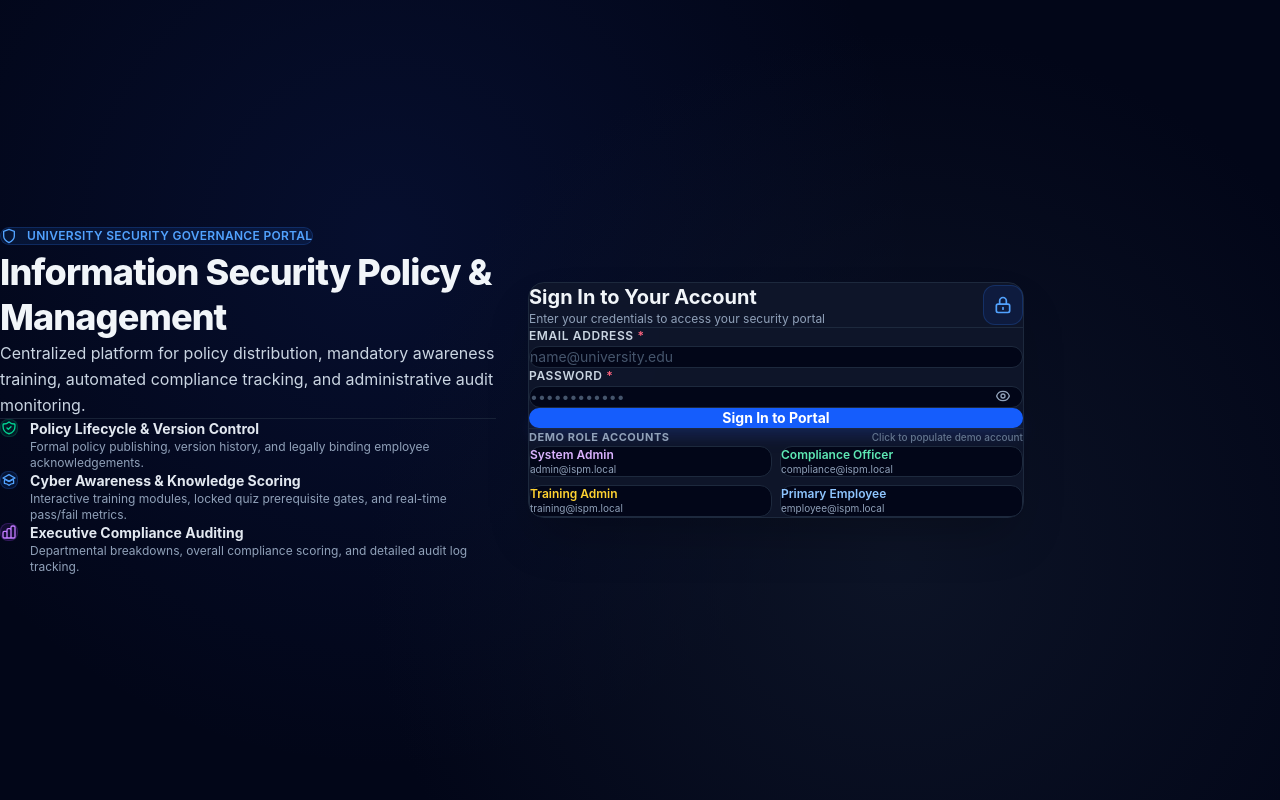
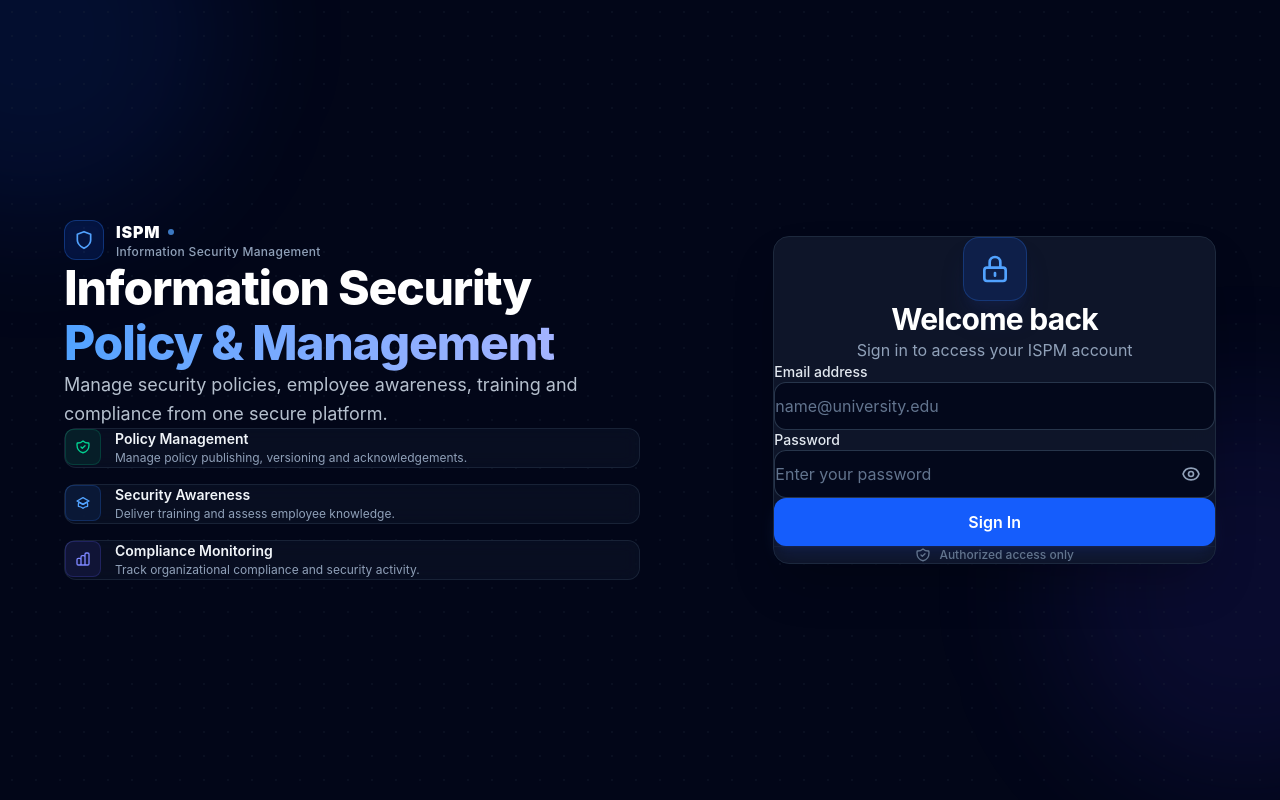
Before and after one commit to wickramaarachchi-er/Student-Management-System, a React (Vite) app in the folder ISPM-System/frontend/: page /login in a window 1280 px wide. Built offline with nearby package versions, Linux system fonts and the light colour scheme.

Commit message:
Update LoginPage.jsx

```diff
--- a/ISPM-System/frontend/src/pages/LoginPage.jsx
+++ b/ISPM-System/frontend/src/pages/LoginPage.jsx
@@ -1,6 +1,6 @@
 /**
  * pages/LoginPage.jsx
- * Enterprise authentication layout for the ISPM Platform.
+ * Enterprise authentication layout for the Information Security Policy & Management System (ISPM).
  */
 import { useState } from 'react';
 import { useNavigate, useLocation } from 'react-router-dom';
@@ -57,119 +57,183 @@
     }
   };
 
-  const fillCredentials = (demoEmail) => {
-    setEmail(demoEmail);
-    setPassword('Ispm@Dev2024!');
-    setErrorMessage('');
-    setFieldErrors({});
-  };
+  return (
+    <main className="min-h-screen bg-slate-950 text-slate-100 flex items-center justify-center p-5 sm:p-8 lg:p-12 relative overflow-hidden font-sans select-none sm:select-auto">
+      {/* Background Decorative Security Treatments */}
+      <div
+        aria-hidden="true"
+        className="absolute -top-40 -left-40 w-96 h-96 bg-blue-600/10 rounded-full blur-3xl pointer-events-none"
+      />
+      <div
+        aria-hidden="true"
+        className="absolute top-1/2 -right-40 w-96 h-96 bg-indigo-600/10 rounded-full blur-3xl pointer-events-none"
+      />
+      <div
+        aria-hidden="true"
+        className="absolute inset-0 bg-[radial-gradient(#1e293b_1px,transparent_1px)] [background-size:24px_24px] opacity-25 pointer-events-none"
+      />
 
-  return (
-    <div className="min-h-screen bg-slate-950 flex flex-col justify-center py-8 px-4 sm:px-6 lg:px-8 font-sans relative overflow-hidden">
-      {/* Background Subtle Security Pattern Grid */}
-      <div className="absolute inset-0 bg-[radial-gradient(circle_at_30%_30%,rgba(30,64,175,0.15),transparent_50%)] pointer-events-none" />
-      <div className="absolute inset-0 bg-[radial-gradient(circle_at_70%_70%,rgba(15,23,42,0.8),transparent_50%)] pointer-events-none" />
+      <div className="max-w-6xl w-full mx-auto grid grid-cols-1 lg:grid-cols-12 gap-10 lg:gap-14 xl:gap-16 items-center relative z-10 py-8 sm:py-12 my-auto">
 
-      <div className="max-w-5xl w-full mx-auto grid grid-cols-1 lg:grid-cols-12 gap-8 items-center relative z-10">
+        {/* ============================================================
+            LEFT SIDE: Product Introduction & Capabilities (Preserved)
+            ============================================================ */}
+        <section
+          aria-label="Product Information"
+          className="lg:col-span-7 flex flex-col justify-center space-y-6 sm:space-y-8 lg:pr-4"
+        >
+          {/* Brand Mark */}
+          <div className="inline-flex items-center gap-3">
+            <div className="w-10 h-10 rounded-xl bg-blue-600/15 border border-blue-500/30 flex items-center justify-center text-blue-400 shadow-inner">
+              <Icon name="shield" className="w-5 h-5" />
+            </div>
+            <div>
+              <div className="text-base font-black tracking-wider text-white uppercase flex items-center gap-2">
+                ISPM
+                <span className="w-1.5 h-1.5 rounded-full bg-blue-400 animate-pulse" />
+              </div>
+              <div className="text-xs font-medium text-slate-400 tracking-wide">
+                Information Security Management
+              </div>
+            </div>
+          </div>
 
-        {/* Left Branding / Overview Panel (Desktop Only or Top on Mobile) */}
-        <div className="lg:col-span-6 flex flex-col justify-between space-y-8 pr-0 lg:pr-6">
-          <div>
-            <div className="inline-flex items-center gap-2.5 px-3 py-1.5 rounded-full bg-blue-500/10 border border-blue-500/20 text-blue-400 text-xs font-semibold tracking-wide uppercase mb-6">
-              <Icon name="shield" className="w-4 h-4" />
-              <span>University Security Governance Portal</span>
-            </div>
-
-            <h1 className="text-3xl sm:text-4xl font-extrabold text-slate-100 tracking-tight leading-tight">
-              Information Security Policy & Management
+          {/* Main Headline */}
+          <div className="space-y-3 sm:space-y-4">
+            <h1 className="text-2xl sm:text-4xl lg:text-5xl font-extrabold text-white tracking-tight leading-snug sm:leading-[1.15]">
+              Information Security <br className="hidden sm:block" />
+              <span className="text-transparent bg-clip-text bg-gradient-to-r from-blue-400 to-indigo-300">
+                Policy & Management
+              </span>
             </h1>
-            <p className="mt-3 text-base text-slate-300 leading-relaxed">
-              Centralized platform for policy distribution, mandatory awareness training, automated compliance tracking, and administrative audit monitoring.
+            <p className="text-sm sm:text-base lg:text-lg text-slate-300/90 max-w-xl leading-relaxed font-normal">
+              Manage security policies, employee awareness, training and compliance from one secure platform.
             </p>
           </div>
 
-          {/* Key Platform Capabilities List */}
-          <div className="space-y-4 pt-2 border-t border-slate-800/80">
-            <div className="flex items-start gap-3">
-              <div className="p-2 rounded-lg bg-emerald-500/10 text-emerald-400 border border-emerald-500/20 shrink-0 mt-0.5">
+          {/* 3 Concise Capability Items */}
+          <div className="hidden sm:grid grid-cols-1 gap-4 pt-2 max-w-xl">
+            {/* Capability 1: Policy Management */}
+            <div className="flex items-start gap-3.5 p-4 rounded-xl bg-slate-900/50 border border-slate-800/80 backdrop-blur-sm hover:border-slate-700/80 transition-colors">
+              <div className="w-9 h-9 rounded-lg bg-emerald-500/10 border border-emerald-500/20 text-emerald-400 flex items-center justify-center shrink-0 mt-0.5">
                 <Icon name="shield-check" className="w-4 h-4" />
               </div>
               <div>
-                <h4 className="text-sm font-bold text-slate-200">Policy Lifecycle & Version Control</h4>
-                <p className="text-xs text-slate-400">Formal policy publishing, version history, and legally binding employee acknowledgements.</p>
+                <h2 className="text-sm font-semibold text-slate-100">Policy Management</h2>
+                <p className="text-xs text-slate-400 mt-0.5 leading-normal">
+                  Manage policy publishing, versioning and acknowledgements.
+                </p>
               </div>
             </div>
 
-            <div className="flex items-start gap-3">
-              <div className="p-2 rounded-lg bg-blue-500/10 text-blue-400 border border-blue-500/20 shrink-0 mt-0.5">
+            {/* Capability 2: Security Awareness */}
+            <div className="flex items-start gap-3.5 p-4 rounded-xl bg-slate-900/50 border border-slate-800/80 backdrop-blur-sm hover:border-slate-700/80 transition-colors">
+              <div className="w-9 h-9 rounded-lg bg-blue-500/10 border border-blue-500/20 text-blue-400 flex items-center justify-center shrink-0 mt-0.5">
                 <Icon name="academic-cap" className="w-4 h-4" />
               </div>
               <div>
-                <h4 className="text-sm font-bold text-slate-200">Cyber Awareness & Knowledge Scoring</h4>
-                <p className="text-xs text-slate-400">Interactive training modules, locked quiz prerequisite gates, and real-time pass/fail metrics.</p>
+                <h2 className="text-sm font-semibold text-slate-100">Security Awareness</h2>
+                <p className="text-xs text-slate-400 mt-0.5 leading-normal">
+                  Deliver training and assess employee knowledge.
+                </p>
               </div>
             </div>
 
-            <div className="flex items-start gap-3">
-              <div className="p-2 rounded-lg bg-purple-500/10 text-purple-400 border border-purple-500/20 shrink-0 mt-0.5">
+            {/* Capability 3: Compliance Monitoring */}
+            <div className="flex items-start gap-3.5 p-4 rounded-xl bg-slate-900/50 border border-slate-800/80 backdrop-blur-sm hover:border-slate-700/80 transition-colors">
+              <div className="w-9 h-9 rounded-lg bg-indigo-500/10 border border-indigo-500/20 text-indigo-400 flex items-center justify-center shrink-0 mt-0.5">
                 <Icon name="chart" className="w-4 h-4" />
               </div>
               <div>
-                <h4 className="text-sm font-bold text-slate-200">Executive Compliance Auditing</h4>
-                <p className="text-xs text-slate-400">Departmental breakdowns, overall compliance scoring, and detailed audit log tracking.</p>
+                <h2 className="text-sm font-semibold text-slate-100">Compliance Monitoring</h2>
+                <p className="text-xs text-slate-400 mt-0.5 leading-normal">
+                  Track organizational compliance and security activity.
+                </p>
               </div>
             </div>
           </div>
-        </div>
+        </section>
 
-        {/* Right Authentication Form Panel */}
-        <div className="lg:col-span-6">
-          <div className="bg-slate-900/95 border border-slate-800 rounded-2xl shadow-2xl p-6 sm:p-8 backdrop-blur-md">
+        {/* ============================================================
+            RIGHT SIDE: Clean, Spacious, Normal-Spread Login Card
+            ============================================================ */}
+        <section
+          aria-label="User Authentication"
+          className="lg:col-span-5 flex justify-center w-full"
+        >
+          <div className="w-full max-w-[460px] bg-slate-900/95 border border-slate-800 rounded-2xl shadow-2xl p-8 sm:p-10 backdrop-blur-xl">
 
-            <div className="flex items-center justify-between pb-6 mb-6 border-b border-slate-800">
-              <div>
-                <h2 className="text-xl font-bold text-slate-100">Sign In to Your Account</h2>
-                <p className="text-xs text-slate-400 mt-1">Enter your credentials to access your security portal</p>
-              </div>
-              <div className="w-10 h-10 rounded-xl bg-blue-600/10 border border-blue-500/20 flex items-center justify-center text-blue-400 shrink-0">
-                <Icon name="lock" className="w-5 h-5" />
+            {/* Top Security Icon */}
+            <div className="flex justify-center mb-6">
+              <div className="w-16 h-16 rounded-2xl bg-blue-600/15 border border-blue-500/25 flex items-center justify-center text-blue-400 shadow-xl shadow-blue-950/40">
+                <Icon name="lock" className="w-8 h-8" />
               </div>
             </div>
 
+            {/* Title Section with 32px bottom space */}
+            <div className="text-center mb-8">
+              <h2 className="text-2xl sm:text-[30px] font-bold text-white tracking-tight leading-tight">
+                Welcome back
+              </h2>
+              <p className="text-sm sm:text-base text-slate-400 mt-2 font-normal">
+                Sign in to access your ISPM account
+              </p>
+            </div>
+
+            {/* Error Message Alert */}
             {errorMessage && (
-              <div role="alert" className="mb-5 p-3.5 rounded-xl bg-rose-950/60 border border-rose-800/80 text-rose-200 text-xs flex items-start gap-3">
+              <div
+                role="alert"
+                className="mb-6 p-4 rounded-xl bg-rose-950/50 border border-rose-800/70 text-rose-200 text-xs sm:text-sm flex items-start gap-3 animate-in fade-in duration-200"
+              >
                 <Icon name="close" className="w-4 h-4 text-rose-400 shrink-0 mt-0.5" />
-                <div className="flex-1 font-medium">{errorMessage}</div>
+                <span className="flex-1 font-medium">{errorMessage}</span>
               </div>
             )}
 
-            <form onSubmit={handleSubmit} noValidate className="space-y-4">
-              <div>
-                <label htmlFor="email" className="block text-xs font-semibold text-slate-300 uppercase tracking-wider mb-1.5">
-                  Email Address <span className="text-rose-400">*</span>
+            {/* Main Form with Explicit space-y-6 */}
+            <form onSubmit={handleSubmit} noValidate className="flex flex-col space-y-6">
+
+              {/* Form Group 1: Email Address */}
+              <div className="flex flex-col">
+                <label
+                  htmlFor="email"
+                  className="block text-sm font-medium text-slate-200 mb-2"
+                >
+                  Email address
                 </label>
-                <input
-                  id="email"
-                  name="email"
-                  type="email"
-                  autoComplete="email"
-                  disabled={isSubmitting}
-                  value={email}
-                  onChange={(e) => {
-                    setEmail(e.target.value);
-                    if (fieldErrors.email) setFieldErrors({ ...fieldErrors, email: '' });
-                  }}
-                  className={`w-full px-3.5 py-2.5 bg-slate-950 border rounded-xl text-slate-100 text-sm focus:outline-none focus:ring-2 transition-all placeholder:text-slate-600 ${
-                    fieldErrors.email ? 'border-rose-500 focus:ring-rose-500' : 'border-slate-800 focus:border-blue-500 focus:ring-blue-500/40'
-                  }`}
-                  placeholder="name@university.edu"
-                />
-                {fieldErrors.email && <p className="mt-1 text-xs text-rose-400">{fieldErrors.email}</p>}
+                <div className="relative">
+                  <input
+                    id="email"
+                    name="email"
+                    type="email"
+                    autoComplete="email"
+                    disabled={isSubmitting}
+                    value={email}
+                    onChange={(e) => {
+                      setEmail(e.target.value);
+                      if (fieldErrors.email) setFieldErrors({ ...fieldErrors, email: '' });
+                    }}
+                    className={`w-full h-12 px-4 rounded-xl text-slate-100 text-base bg-slate-950/80 border transition-all placeholder:text-slate-500 focus:outline-none focus:ring-2 ${
+                      fieldErrors.email
+                        ? 'border-rose-500 focus:ring-rose-500/40'
+                        : 'border-slate-700/80 focus:border-blue-500 focus:ring-blue-500/30'
+                    }`}
+                    placeholder="name@university.edu"
+                  />
+                </div>
+                {fieldErrors.email && (
+                  <p className="mt-1.5 text-xs text-rose-400 font-medium pl-1">{fieldErrors.email}</p>
+                )}
               </div>
 
-              <div>
-                <label htmlFor="password" className="block text-xs font-semibold text-slate-300 uppercase tracking-wider mb-1.5">
-                  Password <span className="text-rose-400">*</span>
+              {/* Form Group 2: Password */}
+              <div className="flex flex-col">
+                <label
+                  htmlFor="password"
+                  className="block text-sm font-medium text-slate-200 mb-2"
+                >
+                  Password
                 </label>
                 <div className="relative">
                   <input
@@ -183,90 +247,56 @@
                       setPassword(e.target.value);
                       if (fieldErrors.password) setFieldErrors({ ...fieldErrors, password: '' });
                     }}
-                    className={`w-full px-3.5 py-2.5 pr-11 bg-slate-950 border rounded-xl text-slate-100 text-sm focus:outline-none focus:ring-2 transition-all placeholder:text-slate-600 ${
-                      fieldErrors.password ? 'border-rose-500 focus:ring-rose-500' : 'border-slate-800 focus:border-blue-500 focus:ring-blue-500/40'
+                    className={`w-full h-12 px-4 pr-12 rounded-xl text-slate-100 text-base bg-slate-950/80 border transition-all placeholder:text-slate-500 focus:outline-none focus:ring-2 ${
+                      fieldErrors.password
+                        ? 'border-rose-500 focus:ring-rose-500/40'
+                        : 'border-slate-700/80 focus:border-blue-500 focus:ring-blue-500/30'
                     }`}
-                    placeholder="••••••••••••"
+                    placeholder="Enter your password"
                   />
                   <button
                     type="button"
                     onClick={() => setShowPassword(!showPassword)}
                     aria-label={showPassword ? 'Hide password' : 'Show password'}
-                    className="absolute right-3 top-1/2 -translate-y-1/2 text-slate-400 hover:text-slate-200 p-1 rounded-lg focus:outline-none"
+                    className="absolute right-3.5 top-1/2 -translate-y-1/2 text-slate-400 hover:text-slate-200 p-1.5 rounded-lg focus:outline-none focus:ring-2 focus:ring-blue-500/40 cursor-pointer transition-colors"
                   >
-                    <Icon name={showPassword ? 'eye-off' : 'eye'} className="w-4 h-4" />
+                    <Icon name={showPassword ? 'eye-off' : 'eye'} className="w-5 h-5" />
                   </button>
                 </div>
-                {fieldErrors.password && <p className="mt-1 text-xs text-rose-400">{fieldErrors.password}</p>}
+                {fieldErrors.password && (
+                  <p className="mt-1.5 text-xs text-rose-400 font-medium pl-1">{fieldErrors.password}</p>
+                )}
               </div>
 
+              {/* Primary Action Button */}
               <div className="pt-2">
                 <button
                   type="submit"
                   disabled={isSubmitting}
-                  className="w-full flex items-center justify-center gap-2 py-3 px-4 rounded-xl font-bold text-sm text-white bg-blue-600 hover:bg-blue-500 active:bg-blue-700 transition-all shadow-lg shadow-blue-950 focus:outline-none focus:ring-2 focus:ring-blue-500 disabled:opacity-60 disabled:cursor-not-allowed cursor-pointer"
+                  className="w-full h-12 flex items-center justify-center gap-2 rounded-xl font-semibold text-base text-white bg-blue-600 hover:bg-blue-500 active:bg-blue-700 transition-all duration-150 shadow-lg shadow-blue-950/60 focus:outline-none focus:ring-2 focus:ring-blue-500 disabled:opacity-60 disabled:cursor-not-allowed cursor-pointer"
                 >
                   {isSubmitting ? (
                     <>
-                      <div className="w-4 h-4 border-2 border-white border-t-transparent rounded-full animate-spin" />
-                      <span>Authenticating...</span>
+                      <div className="w-5 h-5 border-2 border-white border-t-transparent rounded-full animate-spin" />
+                      <span>Signing In...</span>
                     </>
                   ) : (
-                    <span>Sign In to Portal</span>
+                    <span>Sign In</span>
                   )}
                 </button>
               </div>
             </form>
 
-            {/* Quick Demo Role Selector for University Demonstration */}
-            <div className="mt-6 pt-5 border-t border-slate-800">
-              <div className="flex items-center justify-between mb-2">
-                <span className="text-[11px] font-bold text-slate-400 uppercase tracking-wider">Demo Role Accounts</span>
-                <span className="text-[10px] text-slate-500 font-medium">Click to populate demo account</span>
-              </div>
-              <div className="grid grid-cols-2 gap-2 text-xs">
-                <button
-                  type="button"
-                  onClick={() => fillCredentials('admin@ispm.local')}
-                  className="p-2 rounded-xl bg-slate-950 hover:bg-slate-800 border border-slate-800 text-left transition-all group cursor-pointer"
-                >
-                  <div className="font-semibold text-purple-300 group-hover:text-purple-200">System Admin</div>
-                  <div className="text-[10px] text-slate-400 truncate">admin@ispm.local</div>
-                </button>
-
-                <button
-                  type="button"
-                  onClick={() => fillCredentials('compliance@ispm.local')}
-                  className="p-2 rounded-xl bg-slate-950 hover:bg-slate-800 border border-slate-800 text-left transition-all group cursor-pointer"
-                >
-                  <div className="font-semibold text-emerald-300 group-hover:text-emerald-200">Compliance Officer</div>
-                  <div className="text-[10px] text-slate-400 truncate">compliance@ispm.local</div>
-                </button>
-
-                <button
-                  type="button"
-                  onClick={() => fillCredentials('training@ispm.local')}
-                  className="p-2 rounded-xl bg-slate-950 hover:bg-slate-800 border border-slate-800 text-left transition-all group cursor-pointer"
-                >
-                  <div className="font-semibold text-amber-300 group-hover:text-amber-200">Training Admin</div>
-                  <div className="text-[10px] text-slate-400 truncate">training@ispm.local</div>
-                </button>
-
-                <button
-                  type="button"
-                  onClick={() => fillCredentials('employee@ispm.local')}
-                  className="p-2 rounded-xl bg-slate-950 hover:bg-slate-800 border border-slate-800 text-left transition-all group cursor-pointer"
-                >
-                  <div className="font-semibold text-blue-300 group-hover:text-blue-200">Primary Employee</div>
-                  <div className="text-[10px] text-slate-400 truncate">employee@ispm.local</div>
-                </button>
-              </div>
+            {/* Bottom Security Footer Message */}
+            <div className="mt-8 pt-5 border-t border-slate-800/60 flex items-center justify-center gap-2 text-xs text-slate-500 font-medium">
+              <Icon name="shield-check" className="w-4 h-4 text-slate-500" />
+              <span>Authorized access only</span>
             </div>
 
           </div>
-        </div>
+        </section>
 
       </div>
-    </div>
+    </main>
   );
 }
```
